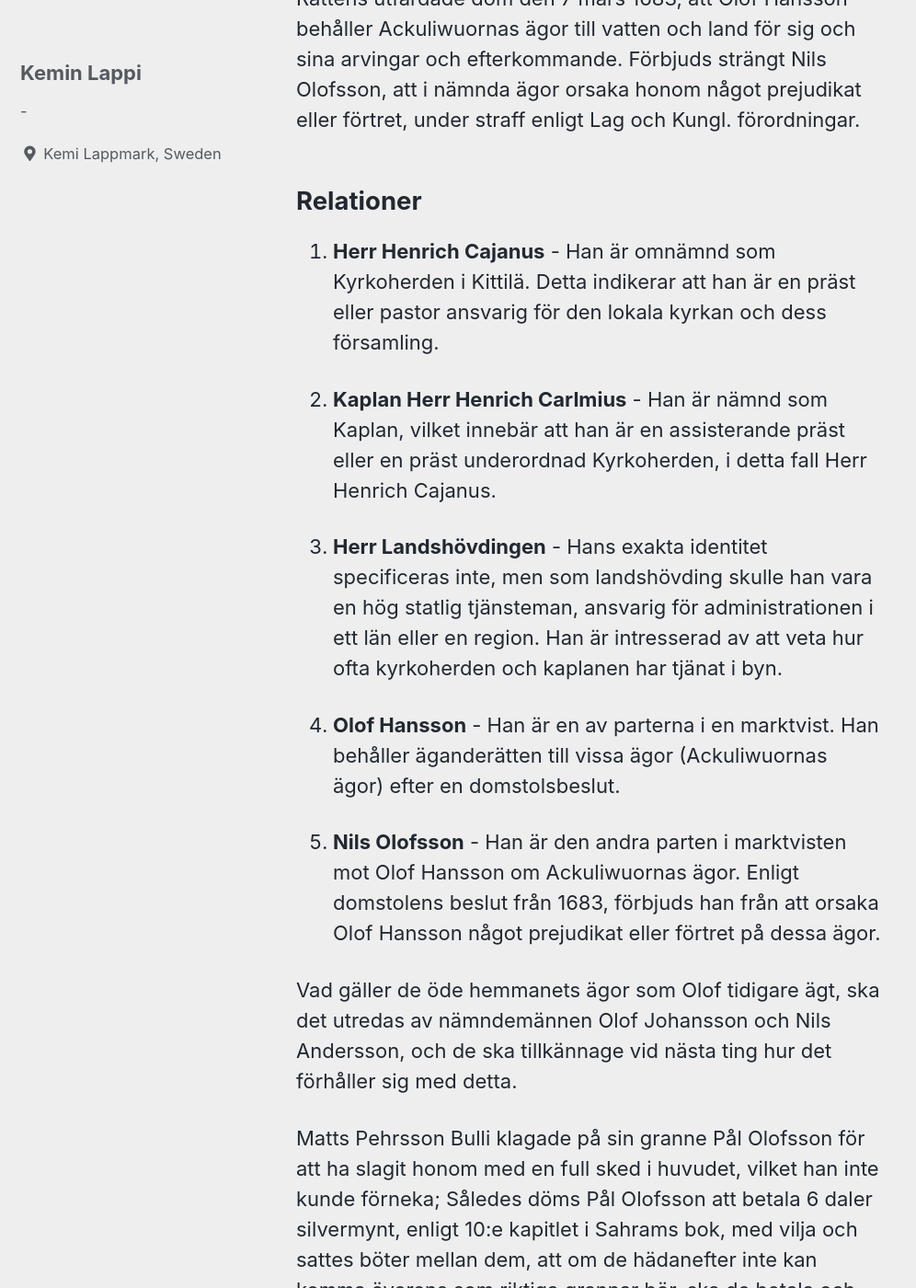
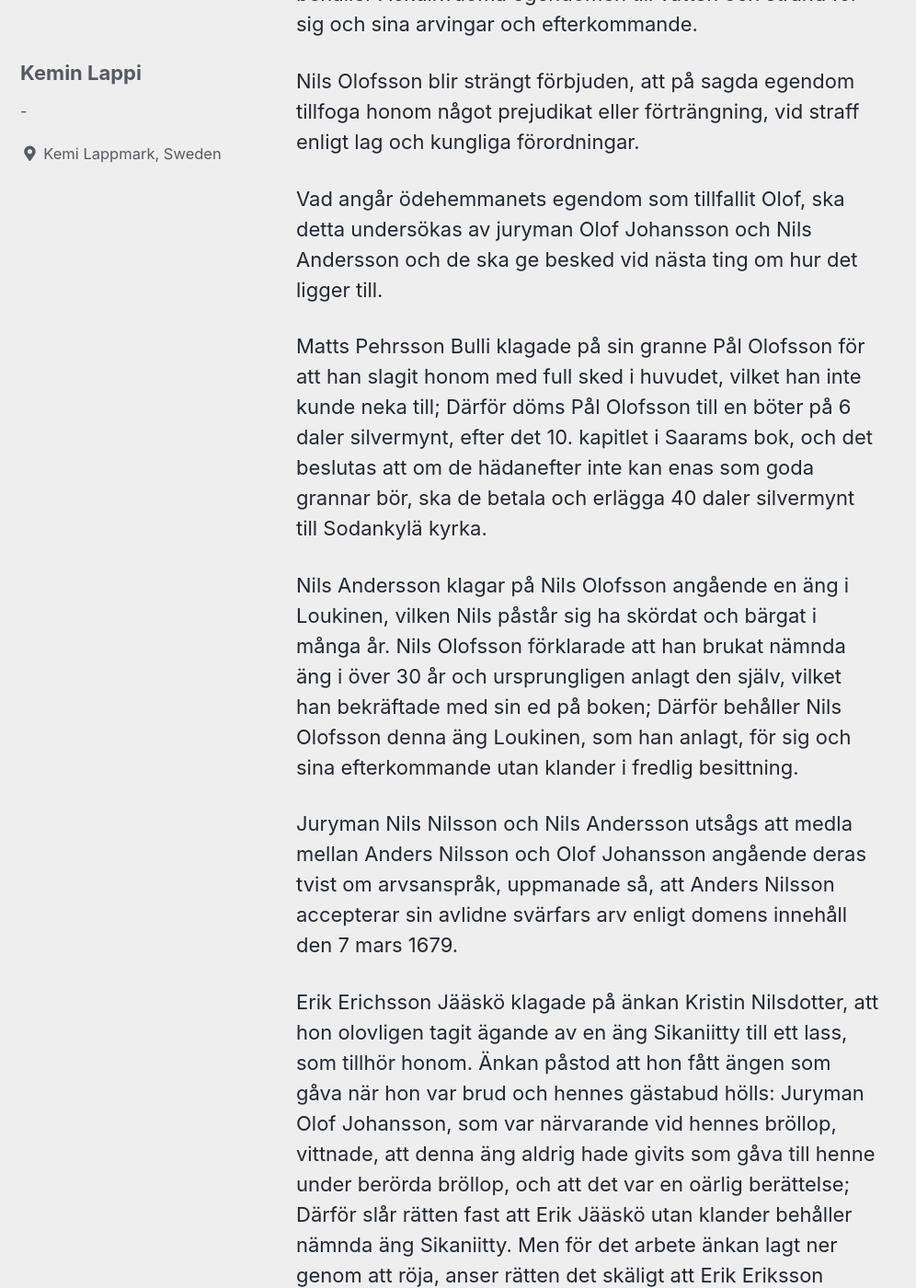
Before and after one commit to patrikwm/lappi, a Jekyll site: the page built from _posts/1691-01-05-Kittilä-Marknadsplats.md, in a window 1280 px wide and 1400 px high, scrolled down 1501 px. Shown: the whole window at 92% size, without its empty margins (0-996 px from the left). Built offline with Jekyll 4.4.1, drawn with Linux system fonts in a browser that asks for light colours; cached includes are drawn as plain includes; some of the changed text lies outside the part shown.

Commit message:
test first post in blog

```diff
--- a/_posts/1691-01-05-Kittilä-Marknadsplats.md
+++ b/_posts/1691-01-05-Kittilä-Marknadsplats.md
@@ -19,104 +19,40 @@
 - Nils Olofsson
 - Pål Olofsson
 
-Samma dag publicerades Kungl. Majestäts allernådigaste
-Barnamordsplakat, daterat den 15 november 1684.
+Samma dag publicerades kungens nådigaste  barnamordsförordning, daterad den 15 november 1684.
 
-Dito Kungl. Majestäts allernådigaste Plakat och förordning,
-angående verkställighetsväsendet, från den 21 augusti 1684.
+Detsamma gäller kungens nådigaste förordning om exekutionsväsendet, från den 21:e.
 
-Dito Skogsfällningsplakatet, daterat den 10 november 1690.
-Frågades Allmogen i Kittilä, hur ofta Kyrkoherden
-Herr Henrich Cajanus och Kaplan Herr Henrich
-Carlmius har varit här i byn och hållit sin
-Gudstjänst för Allmogen. Det Välborne
-Herr Landshövdingen önskar bli underrättad
-om; varpå Allmogen svarade att, deras
-Kyrkoherde aldrig varit här under det föregående året 1690.
-men Kaplan Herr Henrich har hållit Gudstjänsten
-samma år två gånger, nämligen första gången
-under Larsmässotid i augusti, och andra gången
-i december månad.
+Liksom Skogsstrafförordningen, daterad den 10 november 1690. Frågades Allmogen i Kittilä hur ofta kyrkoherden herr Henrik Cajanus och kaplanen herr Henrik Carlmius hade varit här i byn och hållit gudstjänst för allmogen. Det önskar den välborne herr landshövdingen få vetskap om; varpå allmogen svarade att deras kyrkoherde aldrig hade varit här under det förgångna året 1690, men kaplan herr Henrik hade hållit gudstjänst sammanlagt två gånger det året, nämligen första gången under Larsmässotiden i augusti, och andra gången i december månad.
 
-Påläggs allmogen att skaffa stockar och bräder till
-Prästgårdens byggnad i Sodankylä, där den nya
-kyrkan är klädd och byggd. I synnerhet påläggs
-byamännen, att de ska skaffa sig båtar själva,
-som kan vara vid träsket för kyrkans ändamål,
-så att de kan komma fram snabbare.
+Allmogen uppmanas att skaffa plank och brädor till prästgårdens bygge i Sodankylä, där den nya kyrkan planerad och byggd är. Särskilt uppmanas bybor att själva skaffa båtar, som kan användas vid transporter till kyrkorna över träsk, så att dessa kan framkomma snabbare.
 
-Angående Nils Olofssons anspråk mot
-sin granne Olof Hansson om Ackuliwuornas
-ägor: Så kvarstår det, vid denna Rättens
-utfärdade dom den 7 mars 1683, att Olof Hansson
-behåller Ackuliwuornas ägor till vatten och
-land för sig och sina arvingar och efterkommande.
-Förbjuds strängt Nils Olofsson,
-att i nämnda ägor orsaka honom något prejudikat
-eller förtret, under straff enligt Lag och
-Kungl. förordningar.
+Angående Nils Olofssons anspråk mot sin granne Olof Hansson om Ackuliwuoma egendomen: Så förblir det, vid denna rätts utslag den 7 mars 1683, att Olof Hansson behåller Ackuliwuoma egendomen till vatten och strand för sig och sina arvingar och efterkommande.
 
-## Relationer
+Nils Olofsson blir strängt förbjuden, att på sagda egendom tillfoga honom något prejudikat eller förträngning, vid straff enligt lag och kungliga förordningar.
 
-1. **Herr Henrich Cajanus** - Han är omnämnd som Kyrkoherden i Kittilä. Detta indikerar att han är en präst eller pastor ansvarig för den lokala kyrkan och dess församling.
+Vad angår ödehemmanets egendom som tillfallit Olof, ska detta undersökas av juryman Olof Johansson och Nils Andersson och de ska ge besked vid nästa ting om hur det ligger till.
 
-1. **Kaplan Herr Henrich Carlmius** - Han är nämnd som Kaplan, vilket innebär att han är en assisterande präst eller en präst underordnad Kyrkoherden, i detta fall Herr Henrich Cajanus.
+Matts Pehrsson Bulli klagade på sin granne Pål Olofsson för att han slagit honom med full sked i huvudet, vilket han inte kunde neka till; Därför döms Pål Olofsson till en böter på 6 daler silvermynt, efter det 10. kapitlet i Saarams bok, och det beslutas att om de hädanefter inte kan enas som goda grannar bör, ska de betala och erlägga 40 daler silvermynt till Sodankylä kyrka.
 
-1. **Herr Landshövdingen** - Hans exakta identitet specificeras inte, men som landshövding skulle han vara en hög statlig tjänsteman, ansvarig för administrationen i ett län eller en region. Han är intresserad av att veta hur ofta kyrkoherden och kaplanen har tjänat i byn.
+Nils Andersson klagar på Nils Olofsson angående en äng i Loukinen, vilken Nils påstår sig ha skördat och bärgat i många år. Nils Olofsson förklarade att han brukat nämnda äng i över 30 år och ursprungligen anlagt den själv, vilket han bekräftade med sin ed på boken; Därför behåller Nils Olofsson denna äng Loukinen, som han anlagt, för sig och sina efterkommande utan klander i fredlig besittning.
 
-1. **Olof Hansson** - Han är en av parterna i en marktvist. Han behåller äganderätten till vissa ägor (Ackuliwuornas ägor) efter en domstolsbeslut.
+Juryman Nils Nilsson och Nils Andersson utsågs att medla mellan Anders Nilsson och Olof Johansson angående deras tvist om arvsanspråk, uppmanade så, att Anders Nilsson accepterar sin avlidne svärfars arv enligt domens innehåll den 7 mars 1679.
 
-1. **Nils Olofsson** - Han är den andra parten i marktvisten mot Olof Hansson om Ackuliwuornas ägor. Enligt domstolens beslut från 1683, förbjuds han från att orsaka Olof Hansson något prejudikat eller förtret på dessa ägor.
+Erik Erichsson Jääskö klagade på änkan Kristin Nilsdotter, att hon olovligen tagit ägande av en äng Sikaniitty till ett lass, som tillhör honom. Änkan påstod att hon fått ängen som gåva när hon var brud och hennes gästabud hölls: Juryman Olof Johansson, som var närvarande vid hennes bröllop, vittnade, att denna äng aldrig hade givits som gåva till henne under berörda bröllop, och att det var en oärlig berättelse; Därför slår rätten fast att Erik Jääskö utan klander behåller nämnda äng Sikaniitty. Men för det arbete änkan lagt ner genom att röja, anser rätten det skäligt att Erik Eriksson betalar henne tre daler kopparmynt.
 
-Vad gäller de öde hemmanets ägor som Olof tidigare ägt,
-ska det utredas av nämndemännen Olof Johansson och Nils Andersson,
- och de ska tillkännage vid nästa ting hur det förhåller sig med detta.
-
-Matts Pehrsson Bulli klagade på sin granne Pål Olofsson för att ha
-slagit honom med en full sked i huvudet, vilket han inte kunde förneka;
-Således döms Pål Olofsson att betala 6 daler silvermynt,
-enligt 10:e kapitlet i Sahrams bok, med vilja och sattes böter mellan dem,
-att om de hädanefter inte kan komma överens som riktiga grannar bör,
-ska de betala och erlägga 40 daler silvermynt till Sodankylä kyrka.
-
-Nils Andersson klagar på Nils Olofsson om en äng i Loukinen,
-som Nils påstår sig ha slagit och bärgat i många år.
-Nils Olofsson hävdade att han använt nämnda äng i över
-30 år och från början själv upprättat ängen, varpå han avlade sin ed på bok;
-Således behåller Nils Olofsson nämnda äng Loukinen, som han upprättat,
-för sig och sina efterkommande oklandrad i en lugn besittning.
-
-Nämndemännen Nils Nilsson och Nils Andersson blev förordnade att förlika
-Anders Nilsson och Olof Johansson om deras tvistiga arvsanspråk, så att
-Anders Nilsson får behålla sin svärfars arvsandel enligt domen från år 1679 den 7 mars.
-
-Erik Eriksson Jääskö klagade över änkan Kristin Nilsdotter, för att hon
-tagit en äng kallad Sila Nyty, motsvarande ett lass, som tillhörde honom.
-Änkan påstod att hon fått nämnda äng som gåva när hon var brud och höll sitt bröllop.
-Nämndeman Olof Johansson, som var närvarande vid hennes bröllop, vittnade att denna äng
-aldrig gavs som gåva till henne under nämnda bröllopsakt, utan var detta en falsk berättelse;
-Således erkänner rätten att Erik Jääskö oklandrad behåller nämnda äng Sila Nyty.
-Men för det arbete änkan lagt ner på ängen genom röjning, finner rätten det skäligt
-att Erik Eriksson betalar henne tre daler kopparmynt.
-
-## Relationer
-
-1. **Olof**: - En person som tidigare ägt vissa ägor till ett öde hemman. Hans relation till de övriga är inte specifikt nämnd, men han verkar ha varit inblandad i en ägo- eller rättsfråga.
-
-2. **Tolfmännen Olof Johansson och Nils Andersson**: - Uppdragsgivna att utreda ägoförhållandena för det öde hemmanet som Olof tidigare ägt och rapportera om detta vid nästa ting.
-
-3. **Matts Pehrsson Bulli**: - Klädmakare mot sin granne Pål Olofsson för att ha blivit slagen.
-
-4. **Pål Olofsso**:n - Anklagad för att ha slagit Matts Pehrsson Bulli och dömd att betala böter.
-
-5. **Nils Andersson**: - Klädmakare mot Nils Olofsson angående en äng i Åukoinen.
-
-6. **Nils Olofsson**: - Anklagad av Nils Andersson men behåller rätten till ängen Åukoinen efter att ha bevisat sitt långvariga bruk av ängen.
-
-7. **Anders Nilsson och Olof Johansson**: - Dessa två är inblandade i en arvstvist. Nämndemännen Nils Nilsson och Nils Andersson är förordnade att förlika dem.
-
-8. **Erik Eriksson Jääskö**: - Klagar på änkan Kristin Nilsdotter för att ha tagit en äng som tillhör honom.
-
-9. **Kristin Nilsdotter**: - En änka som anklagas av Erik Eriksson Jääskö för att olovligen ha tagit en äng. Hon påstår sig ha fått ängen som en gåva.
-
-10. **Nämndeman Olof Johansson**: - Vittnar i fallet mellan Erik Eriksson Jääskö och Kristin Nilsdotter, angående ängen Sila Nyty.
+## Relationer:
+- **Jacob Graape**: Kronans befallningsman
+- **Nämndemän (jury)**: Olof Johansson, Nils Andersson, Nils Nilsson, Olof Nilsson, Nils Olofsson, Pål Olofsson
+- **Kyrkoherden**: Herr Henrik Cajanus
+- **Kaplanen**: Herr Henrik Carlmius
+- **Allmogen**: De som närvarade och svarade på frågor från Kittilä
+- **Matts Pehrsson Bulli**: Granne till Pål Olofsson som klagade på honom
+- **Pål Olofsson**: Granne till Matts Pehrsson Bulli som beskyllts för våld
+- **Nils Olofsson**: Person med anspråk mot sin granne Olof Hansson
+- **Olof Hansson**: Granne till Nils Olofsson och behållare av Ackuliwuoma-egendomen
+- **Tolfmännen**: Olof Johansson, Nils Nilsson, Nils Andersson
+- **Anders Nilsson**: Part i medlingsförfarandet relaterat till arvsanspråk mot Olof Johansson
+- **Olof Johansson**: Part i medlingsförfarandet relaterat till arvsanspråk mot Anders Nilsson
+- **Erik Erichsson Jääskö**: Person som klagar på änkan Kristin Nilsdotter
+- **Kristin Nilsdotter**: Änka anklagad för att olovligen ha tagit ägande över ängen Sikaniitty
```
Also changed, not shown: other parts of _posts/1691-01-05-Kittilä-Marknadsplats.md (+7 -7 lines), 6 other files.
